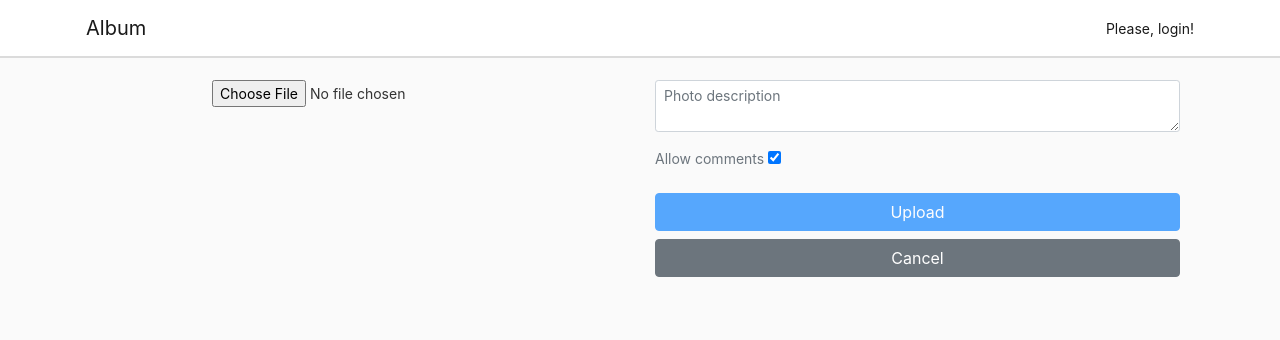
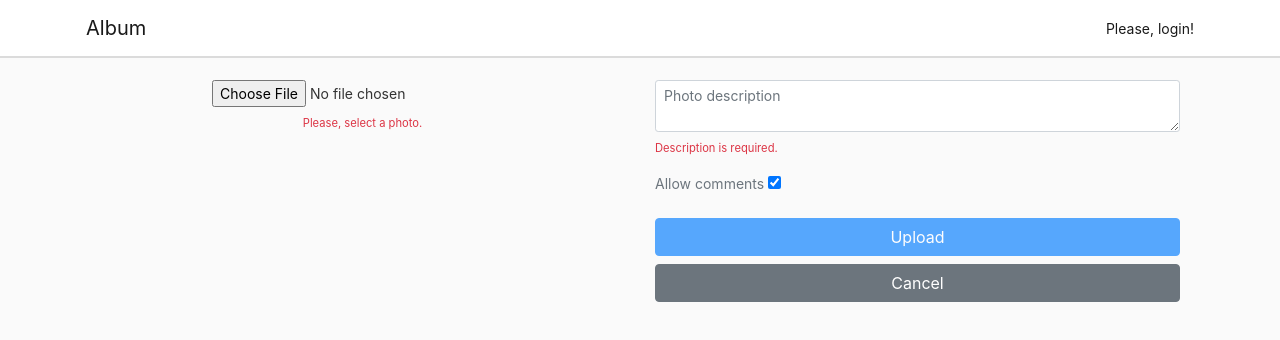
Before and after one commit to rafaelmonteiro20/album, an Angular app in the folder ngapp/: page /p/add in a window 1280 px wide. Shown: the top 340 px of the page. Built offline with nearby package versions, Linux system fonts and the light colour scheme.

Commit message:
Exibindo mensagens de validação

```diff
--- a/ngapp/src/app/photos/photo-form/photo-form.component.html
+++ b/ngapp/src/app/photos/photo-form/photo-form.component.html
@@ -5,6 +5,11 @@
             formControlName="file"
             type="file"
             accept="image/*">
+        <small
+            *ngIf="photoForm.get('file').errors?.required"
+            class="text-danger d-block mt-2">
+            Please, select a photo.
+        </small>
       </div>
 
       <div class="col-md-6">
@@ -14,6 +19,16 @@
                 class="form-control form-control-sm"
                 placeholder="Photo description">
             </textarea>
+            <small
+                *ngIf="photoForm.get('description').errors?.required"
+                class="text-danger d-block mt-2">
+                Description is required.
+            </small>
+            <small
+                *ngIf="photoForm.get('description').errors?.maxlength"
+                class="text-danger d-block mt-2">
+                Maximun size allowed is 300.
+            </small>
         </div>
 
         <div class="form-group">
--- a/ngapp/src/app/photos/photo-form/photo-form.component.ts
+++ b/ngapp/src/app/photos/photo-form/photo-form.component.ts
@@ -16,7 +16,7 @@ export class PhotoFormComponent implements OnInit {
             description: ['',
                 [
                     Validators.required,
-                    Validators.maxLength(400)
+                    Validators.maxLength(300)
                 ]
             ],
             allowComments: [true]
```
